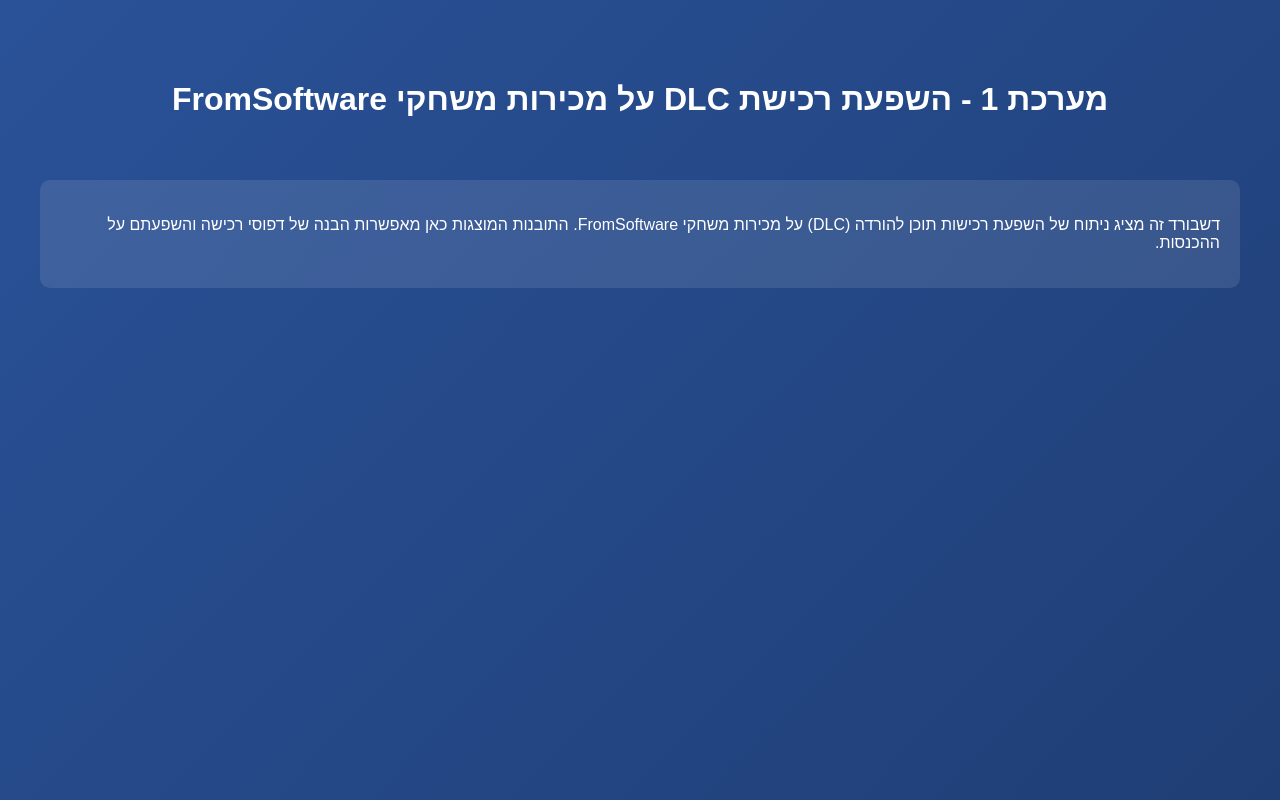
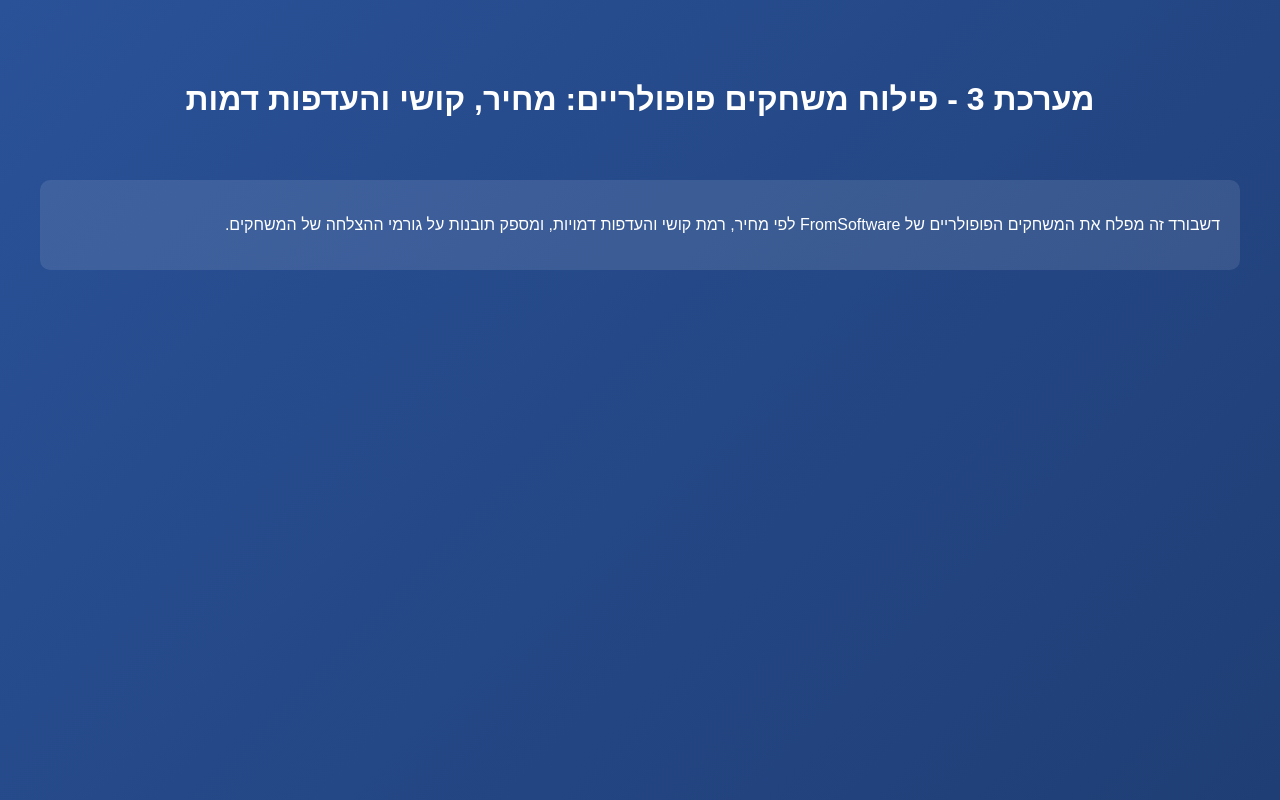
Before and after one commit to 2BorNot2B-cmd/FromSoftware-Game-Analytics, a plain HTML site: page dash3.html in a window 1280 px wide. Shown: the top 800 px of the page. Drawn offline with Linux system fonts and the light colour scheme; a script that the page names is missing.

Commit message:
Update dash3.html

```diff
--- a/dash3.html
+++ b/dash3.html
@@ -3,7 +3,7 @@
 <head>
     <meta charset="UTF-8">
     <meta name="viewport" content="width=device-width, initial-scale=1.0">
-    <title>מערכת 1 - השפעת DLC על מכירות</title>
+    <title>מערכת 3 - פילוח משחקים פופולריים</title>
     <style>
         body {
             font-family: 'Arial', sans-serif;
@@ -52,10 +52,10 @@
 <body>
     <div class="container">
         <header>
-            <h1>מערכת 1 - השפעת רכישת DLC על מכירות משחקי FromSoftware</h1>
+            <h1>מערכת 3 - פילוח משחקים פופולריים: מחיר, קושי והעדפות דמות</h1>
         </header>
         <section class="description">
-            <p>דשבורד זה מציג ניתוח של השפעת רכישות תוכן להורדה (DLC) על מכירות משחקי FromSoftware. התובנות המוצגות כאן מאפשרות הבנה של דפוסי רכישה והשפעתם על ההכנסות.</p>
+            <p>דשבורד זה מפלח את המשחקים הפופולריים של FromSoftware לפי מחיר, רמת קושי והעדפות דמויות, ומספק תובנות על גורמי ההצלחה של המשחקים.</p>
         </section>
         <section class="tableau-container">
             <div id="tableauViz"></div>
```
